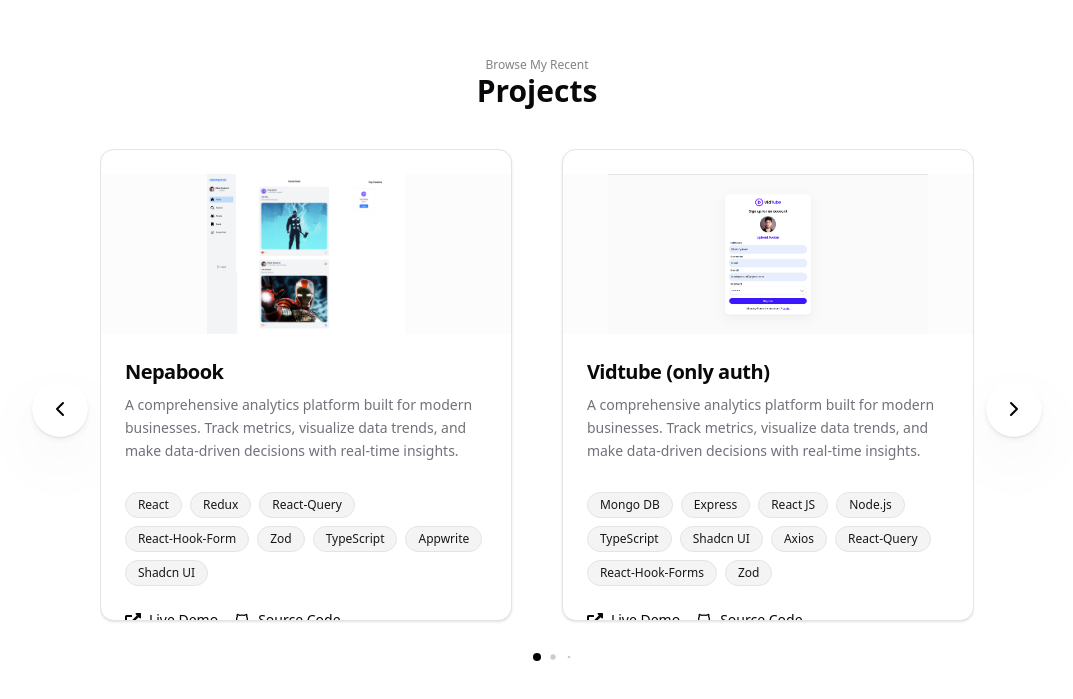
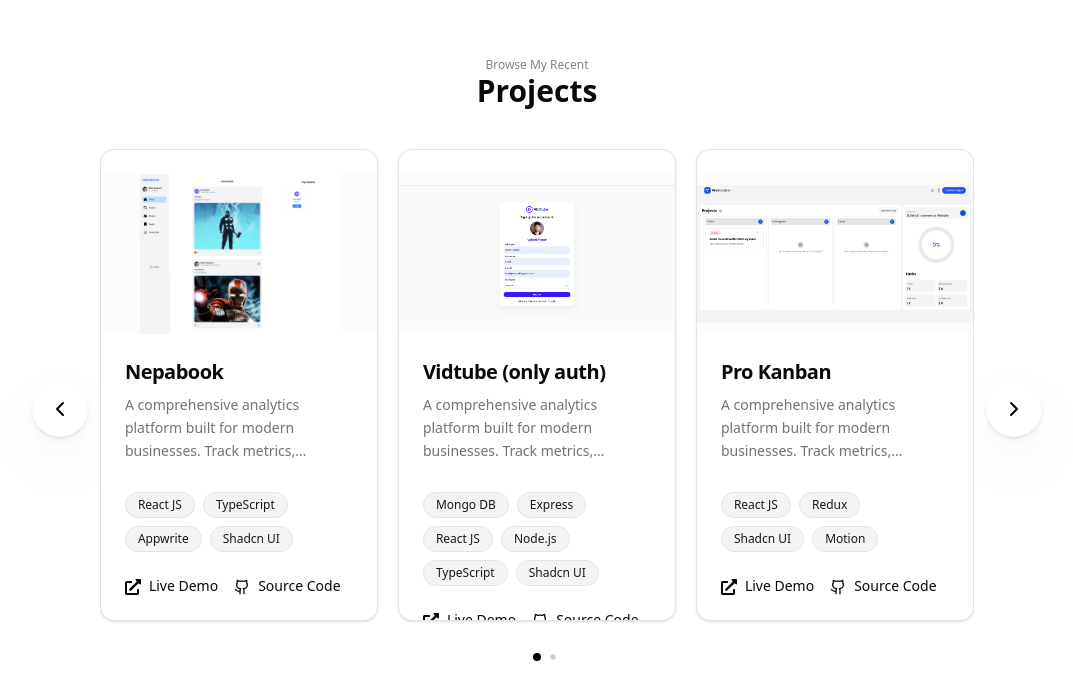
Before and after one commit to DEVELOPERBibek10/Portfolio, a React app: page / in a window 1280 px wide. Shown: the part 2109-2808 px from the top of the page, without its empty margins (103-1176 px from the left). Built offline with nearby package versions, Linux system fonts and the light colour scheme; the HTML template or start-up script is replaced by a standard one.

Commit message:
feat: update tech stack in ProjectCardInfo and adjust swiper settings in Projects section for improved layout

```diff
--- a/src/constants/Projects.ts
+++ b/src/constants/Projects.ts
@@ -4,16 +4,7 @@ export const ProjectCardInfo = [
     title: "Nepabook",
     description:
       "A comprehensive analytics platform built for modern businesses. Track metrics, visualize data trends, and make data-driven decisions with real-time insights.",
-    techStack: [
-      "React",
-      "Redux",
-      "React-Query",
-      "React-Hook-Form",
-      "Zod",
-      "TypeScript",
-      "Appwrite",
-      "Shadcn UI",
-    ],
+    techStack: ["React JS", "TypeScript", "Appwrite", "Shadcn UI"],
     liveUrl: "https://social-media-zsr5.vercel.app",
     githubUrl: "https://github.com/DEVELOPERBibek10/Social-Media",
   },
@@ -29,10 +20,6 @@ export const ProjectCardInfo = [
       "Node.js",
       "TypeScript",
       "Shadcn UI",
-      "Axios",
-      "React-Query",
-      "React-Hook-Forms",
-      "Zod",
     ],
     liveUrl: "https://you-tube-clone-frontend-sand.vercel.app/",
     githubUrl: "https://github.com/DEVELOPERBibek10/YouTube-Clone-Backend",
@@ -42,15 +29,7 @@ export const ProjectCardInfo = [
     title: "Pro Kanban",
     description:
       "A comprehensive analytics platform built for modern businesses. Track metrics, visualize data trends, and make data-driven decisions with real-time insights.",
-    techStack: [
-      "React JS",
-      "Redux",
-      "Shadcn UI",
-      "Motion",
-      "Re-Charts",
-      "React Hook Forms",
-      "Zod",
-    ],
+    techStack: ["React JS", "Redux", "Shadcn UI", "Motion"],
     liveUrl: "https://pro-kanban-iota.vercel.app",
     githubUrl: "https://github.com/DEVELOPERBibek10/Pro-Kanban",
   },
--- a/src/pages/Projects.tsx
+++ b/src/pages/Projects.tsx
@@ -55,8 +55,8 @@ const Projects = () => {
                 dynamicBullets: true,
                 dynamicMainBullets: 1,
               }}
-              slidesPerView={2}
-              spaceBetween={50}
+              slidesPerView={3}
+              spaceBetween={20}
               mousewheel={true}
               keyboard={true}
               onSwiper={setSwiper}
```
